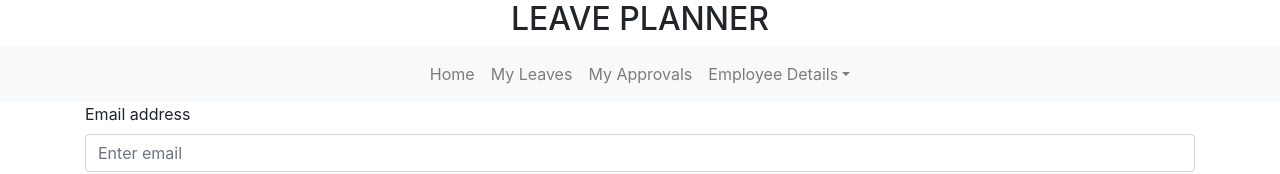
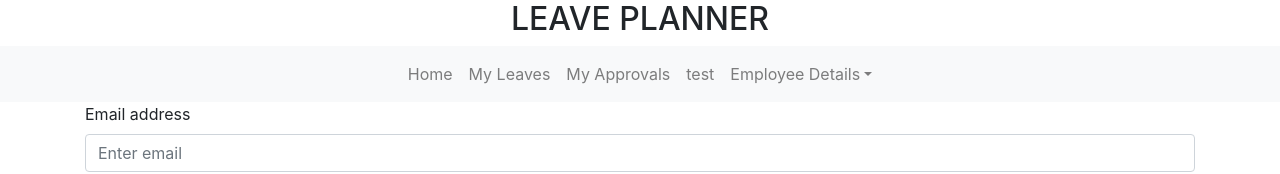
Before and after one commit to vmamidela/leaveplanner, a React app: page / in a window 1280 px wide. Shown: the top 174 px of the page. Built offline with nearby package versions, Linux system fonts and the light colour scheme.

Commit message:
correcting id and key for component

```diff
--- a/src/Components/NavBar.jsx
+++ b/src/Components/NavBar.jsx
@@ -19,10 +19,11 @@ class NavBar extends Component {
           <ul className="navbar-nav mr-auto" style={MenuMarginStyle}>
             {MenuBar.map(menuitem => (
               <MenuItem
-                key={menuitem[Object.keys(menuitem)[0]]["label"]}
+                key={Object.keys(menuitem)[0]}
+                id={Object.keys(menuitem)[0]}
+                label={menuitem[Object.keys(menuitem)[0]]["label"]}
                 type={menuitem[Object.keys(menuitem)[0]]["type"]}
                 to={menuitem[Object.keys(menuitem)[0]]["to"]}
-                id={menuitem[Object.keys(menuitem)[0]]["label"]}
                 role={menuitem[Object.keys(menuitem)[0]]["role"]}
                 data_toggle={menuitem[Object.keys(menuitem)[0]]["data_toggle"]}
                 aria_haspopup={
@@ -31,7 +32,6 @@ class NavBar extends Component {
                 aria_expanded={
                   menuitem[Object.keys(menuitem)[0]]["aria_expanded"]
                 }
-                label={menuitem[Object.keys(menuitem)[0]]["label"]}
                 dropitemlist={
                   menuitem[Object.keys(menuitem)[0]]["dropitemlist"]
                 }
--- a/src/TestData/menubar.json
+++ b/src/TestData/menubar.json
@@ -18,6 +18,12 @@
     }
   },
   {
+    "test": {
+      "to": "/approvals",
+      "label": "test"
+    }
+  },
+  {
     "navbarDropdownMenuLink1": {
       "to": "#",
       "label": "Employee Details",
```
